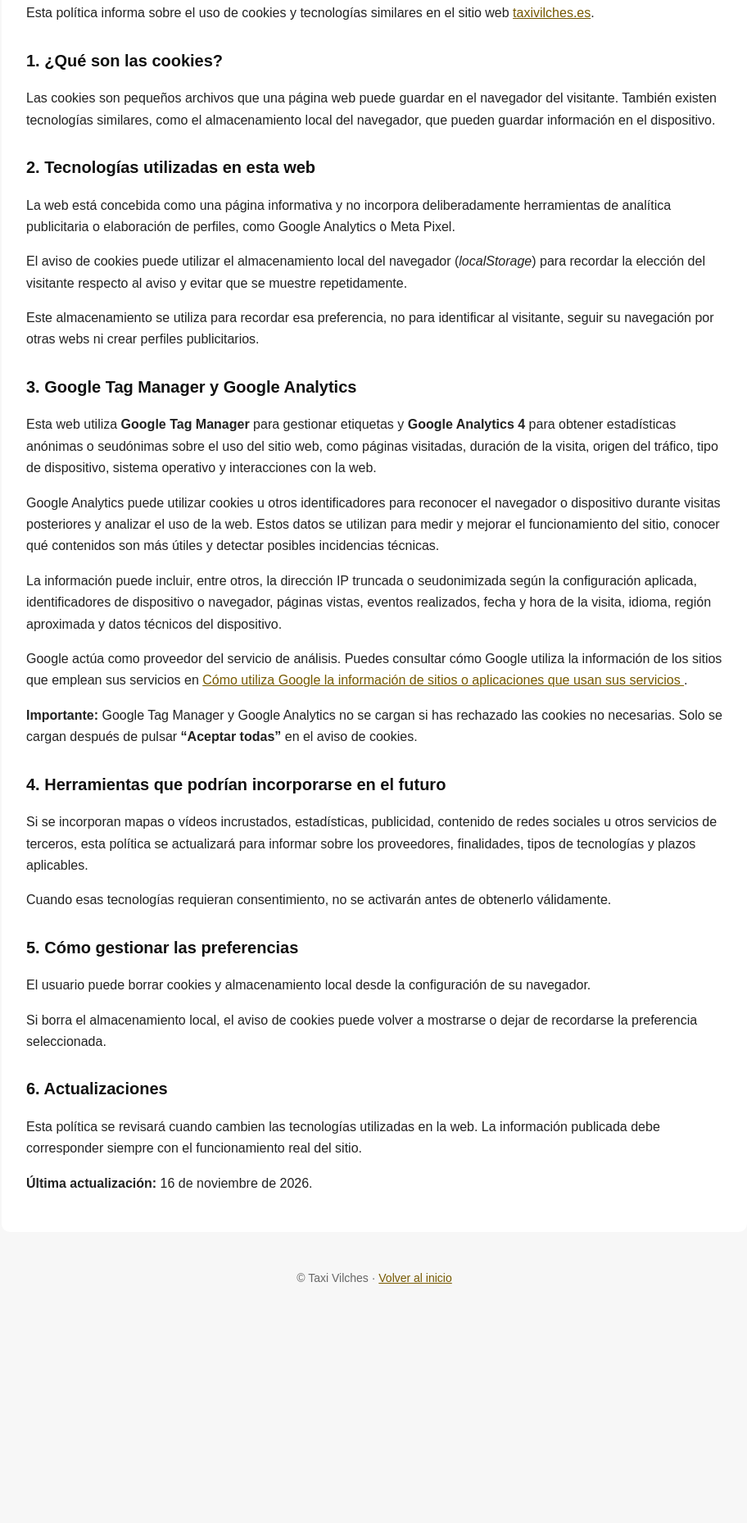
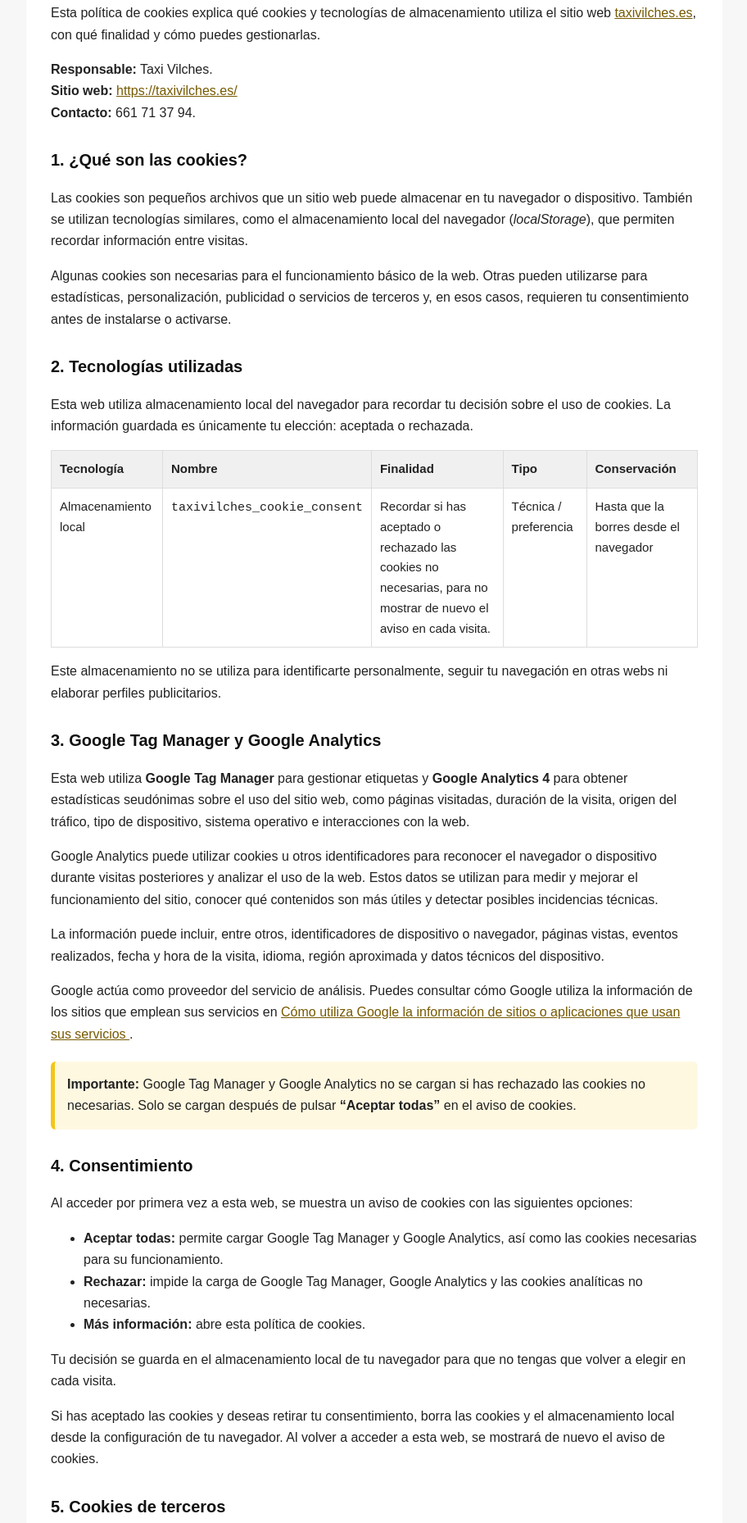
Before and after one commit to apellizcos/Taxi-Vilches, a plain HTML site: page politica-cookies.html in a window 1280 px wide. Shown: the part 253-2111 px from the top of the page at 82% size, without its empty margins (183-1095 px from the left). Before the commit the page ends 1844 px from the top, so only its background shows below. Drawn offline with Linux system fonts and the light colour scheme.

Commit message:
Update politica-cookies.html

```diff
--- a/politica-cookies.html
+++ b/politica-cookies.html
@@ -1,43 +1,160 @@
-
 <!DOCTYPE html>
 <html lang="es">
 <head>
-
-  <script async src="https://www.googletagmanager.com/gtm.js?id=GTM-5LVNCM2N"></script>
-<script>
-  window.dataLayer = window.dataLayer || [];
-  function gtag(){dataLayer.push(arguments);}
-  gtag('js', new Date());
-</script>
-
   <meta charset="UTF-8">
   <meta name="viewport" content="width=device-width, initial-scale=1">
-  <meta name="description" content="Política de cookies de Taxi Vilches.">
+
+  <meta name="description" content="Política de cookies de Taxi Vilches. Información sobre cookies, almacenamiento local, Google Tag Manager y Google Analytics.">
+  <meta name="robots" content="index, follow">
+
   <title>Política de cookies | Taxi Vilches</title>
+
   <link rel="canonical" href="https://taxivilches.es/politica-cookies.html">
+  <link rel="alternate" hreflang="es-ES" href="https://taxivilches.es/politica-cookies.html">
+
+  <link rel="icon" type="image/png" sizes="512x512" href="/android-chrome-512x512.png">
+  <link rel="icon" type="image/png" sizes="192x192" href="/android-chrome-192x192.png">
+  <link rel="apple-touch-icon" href="/apple-touch-icon.png">
+
   <style>
-    body{margin:0;background:#f7f7f7;color:#222;font:16px/1.65 Arial,sans-serif}
-    header{background:#111;border-bottom:4px solid #f5c518;padding:20px;color:white}
-    .wrap{max-width:900px;margin:auto}
-    header a{color:#f5c518;text-decoration:none;font-weight:bold}
-    nav{display:flex;gap:16px;flex-wrap:wrap;margin-top:12px}
-    nav a{color:white;font-size:14px}
-    main{max-width:850px;margin:25px auto;background:white;padding:30px;border-radius:10px}
-    h1,h2{color:#111}h2{margin-top:28px;font-size:20px}
-    a{color:#765900}
-    footer{text-align:center;padding:20px;color:#666;font-size:14px}
-    @media(max-width:600px){main{margin:12px;padding:20px}}
+    :root {
+      --negro: #111111;
+      --amarillo: #f5c518;
+    }
+
+    * {
+      box-sizing: border-box;
+    }
+
+    body {
+      margin: 0;
+      background: #f7f7f7;
+      color: #222;
+      font: 16px/1.65 Arial, Helvetica, sans-serif;
+    }
+
+    a {
+      color: #765900;
+    }
+
+    header {
+      background: var(--negro);
+      border-bottom: 4px solid var(--amarillo);
+      padding: 20px;
+      color: white;
+    }
+
+    .wrap {
+      max-width: 900px;
+      margin: auto;
+    }
+
+    header a {
+      color: var(--amarillo);
+      text-decoration: none;
+      font-weight: bold;
+    }
+
+    nav {
+      display: flex;
+      gap: 16px;
+      flex-wrap: wrap;
+      margin-top: 12px;
+    }
+
+    nav a {
+      color: white;
+      font-size: 14px;
+    }
+
+    nav a:hover {
+      color: var(--amarillo);
+    }
+
+    main {
+      max-width: 850px;
+      margin: 25px auto;
+      background: white;
+      padding: 30px;
+      border-radius: 10px;
+    }
+
+    h1,
+    h2 {
+      color: var(--negro);
+    }
+
+    h2 {
+      margin-top: 28px;
+      font-size: 20px;
+    }
+
+    table {
+      width: 100%;
+      border-collapse: collapse;
+      margin: 15px 0;
+      font-size: 15px;
+    }
+
+    th,
+    td {
+      border: 1px solid #ddd;
+      padding: 10px;
+      text-align: left;
+      vertical-align: top;
+    }
+
+    th {
+      background: #f0f0f0;
+    }
+
+    footer {
+      text-align: center;
+      padding: 20px;
+      color: #666;
+      font-size: 14px;
+    }
+
+    footer a {
+      color: #765900;
+    }
+
+    .aviso {
+      background: #fff8e1;
+      border-left: 5px solid var(--amarillo);
+      padding: 15px;
+      border-radius: 6px;
+      margin: 20px 0;
+    }
+
+    @media (max-width: 600px) {
+      main {
+        margin: 12px;
+        padding: 20px;
+      }
+
+      table {
+        font-size: 14px;
+      }
+
+      th,
+      td {
+        padding: 8px;
+      }
+    }
   </style>
 </head>
+
 <body>
   <header>
     <div class="wrap">
       <a href="/">TAXI VILCHES</a>
-    <nav>
+
+      <nav aria-label="Navegación legal">
         <a href="/">Inicio</a>
         <a href="/aviso-legal.html">Aviso legal</a>
         <a href="/politica-privacidad.html">Privacidad</a>
-      <a href="/politica-cookies.html">Cookies</a>
+        <a href="/politica-cookies.html" aria-current="page">Cookies</a>
       </nav>
     </div>
   </header>
@@ -45,36 +162,81 @@
   <main>
     <h1>Política de cookies</h1>
 
-  <p>Esta política informa sobre el uso de cookies y tecnologías
-  similares en el sitio web
-  <a href="https://taxivilches.es/">taxivilches.es</a>.</p>
+    <p>
+      Esta política de cookies explica qué cookies y tecnologías de almacenamiento
+      utiliza el sitio web
+      <a href="https://taxivilches.es/">taxivilches.es</a>,
+      con qué finalidad y cómo puedes gestionarlas.
+    </p>
+
+    <p>
+      <strong>Responsable:</strong> Taxi Vilches.<br>
+      <strong>Sitio web:</strong>
+      <a href="https://taxivilches.es/">https://taxivilches.es/</a><br>
+      <strong>Contacto:</strong> 661 71 37 94.
+    </p>
 
     <h2>1. ¿Qué son las cookies?</h2>
-  <p>Las cookies son pequeños archivos que una página web puede
-  guardar en el navegador del visitante. También existen tecnologías
-  similares, como el almacenamiento local del navegador, que pueden
-  guardar información en el dispositivo.</p>
 
-  <h2>2. Tecnologías utilizadas en esta web</h2>
-  <p>La web está concebida como una página informativa y no incorpora
-  deliberadamente herramientas de analítica publicitaria o elaboración
-  de perfiles, como Google Analytics o Meta Pixel.</p>
-  <p>El aviso de cookies puede utilizar el almacenamiento local
-  del navegador (<em>localStorage</em>) para recordar la elección
-  del visitante respecto al aviso y evitar que se muestre
-  repetidamente.</p>
-  <p>Este almacenamiento se utiliza para recordar esa preferencia,
-  no para identificar al visitante, seguir su navegación por otras
-  webs ni crear perfiles publicitarios.</p>
+    <p>
+      Las cookies son pequeños archivos que un sitio web puede almacenar en tu
+      navegador o dispositivo. También se utilizan tecnologías similares, como el
+      almacenamiento local del navegador (<em>localStorage</em>), que permiten
+      recordar información entre visitas.
+    </p>
+
+    <p>
+      Algunas cookies son necesarias para el funcionamiento básico de la web.
+      Otras pueden utilizarse para estadísticas, personalización, publicidad o
+      servicios de terceros y, en esos casos, requieren tu consentimiento antes
+      de instalarse o activarse.
+    </p>
+
+    <h2>2. Tecnologías utilizadas</h2>
+
+    <p>
+      Esta web utiliza almacenamiento local del navegador para recordar tu decisión
+      sobre el uso de cookies. La información guardada es únicamente tu elección:
+      aceptada o rechazada.
+    </p>
+
+    <table>
+      <thead>
+        <tr>
+          <th>Tecnología</th>
+          <th>Nombre</th>
+          <th>Finalidad</th>
+          <th>Tipo</th>
+          <th>Conservación</th>
+        </tr>
+      </thead>
+      <tbody>
+        <tr>
+          <td>Almacenamiento local</td>
+          <td><code>taxivilches_cookie_consent</code></td>
+          <td>
+            Recordar si has aceptado o rechazado las cookies no necesarias,
+            para no mostrar de nuevo el aviso en cada visita.
+          </td>
+          <td>Técnica / preferencia</td>
+          <td>Hasta que la borres desde el navegador</td>
+        </tr>
+      </tbody>
+    </table>
+
+    <p>
+      Este almacenamiento no se utiliza para identificarte personalmente, seguir tu
+      navegación en otras webs ni elaborar perfiles publicitarios.
+    </p>
 
     <h2>3. Google Tag Manager y Google Analytics</h2>
 
     <p>
       Esta web utiliza <strong>Google Tag Manager</strong> para gestionar etiquetas
-  y <strong>Google Analytics 4</strong> para obtener estadísticas anónimas o
-  seudónimas sobre el uso del sitio web, como páginas visitadas, duración de la
-  visita, origen del tráfico, tipo de dispositivo, sistema operativo y
-  interacciones con la web.
+      y <strong>Google Analytics 4</strong> para obtener estadísticas seudónimas
+      sobre el uso del sitio web, como páginas visitadas, duración de la visita,
+      origen del tráfico, tipo de dispositivo, sistema operativo e interacciones
+      con la web.
     </p>
 
     <p>
@@ -85,9 +247,8 @@
     </p>
 
     <p>
-  La información puede incluir, entre otros, la dirección IP truncada o
-  seudonimizada según la configuración aplicada, identificadores de dispositivo
-  o navegador, páginas vistas, eventos realizados, fecha y hora de la visita,
+      La información puede incluir, entre otros, identificadores de dispositivo o
+      navegador, páginas vistas, eventos realizados, fecha y hora de la visita,
       idioma, región aproximada y datos técnicos del dispositivo.
     </p>
 
@@ -107,26 +268,90 @@
       <strong>“Aceptar todas”</strong> en el aviso de cookies.
     </div>
 
-  <h2>4. Herramientas que podrían incorporarse en el futuro</h2>
-  <p>Si se incorporan mapas o vídeos incrustados, estadísticas,
-  publicidad, contenido de redes sociales u otros servicios de terceros,
-  esta política se actualizará para informar sobre los proveedores,
-  finalidades, tipos de tecnologías y plazos aplicables.</p>
-  <p>Cuando esas tecnologías requieran consentimiento, no se activarán
-  antes de obtenerlo válidamente.</p>
+    <h2>4. Consentimiento</h2>
 
-  <h2>5. Cómo gestionar las preferencias</h2>
-  <p>El usuario puede borrar cookies y almacenamiento local desde
-  la configuración de su navegador.</p>
-  <p>Si borra el almacenamiento local, el aviso de cookies puede
-  volver a mostrarse o dejar de recordarse la preferencia seleccionada.</p>
+    <p>
+      Al acceder por primera vez a esta web, se muestra un aviso de cookies con las
+      siguientes opciones:
+    </p>
 
-  <h2>6. Actualizaciones</h2>
-  <p>Esta política se revisará cuando cambien las tecnologías utilizadas
-  en la web. La información publicada debe corresponder siempre con
-  el funcionamiento real del sitio.</p>
+    <ul>
+      <li><strong>Aceptar todas:</strong> permite cargar Google Tag Manager y Google Analytics, así como las cookies necesarias para su funcionamiento.</li>
+      <li><strong>Rechazar:</strong> impide la carga de Google Tag Manager, Google Analytics y las cookies analíticas no necesarias.</li>
+      <li><strong>Más información:</strong> abre esta política de cookies.</li>
+    </ul>
 
-  <p><strong>Última actualización:</strong> 16 de noviembre de 2026.</p>
+    <p>
+      Tu decisión se guarda en el almacenamiento local de tu navegador para que no
+      tengas que volver a elegir en cada visita.
+    </p>
+
+    <p>
+      Si has aceptado las cookies y deseas retirar tu consentimiento, borra las
+      cookies y el almacenamiento local desde la configuración de tu navegador.
+      Al volver a acceder a esta web, se mostrará de nuevo el aviso de cookies.
+    </p>
+
+    <h2>5. Cookies de terceros</h2>
+
+    <p>
+      Esta web contiene enlaces a servicios de terceros, como WhatsApp, Facebook,
+      X y Google Maps. Estos enlaces no instalan cookies de terceros por sí solos
+      mientras permaneces en esta web.
+    </p>
+
+    <p>
+      Sin embargo, al hacer clic y acceder a esos servicios, sus proveedores pueden
+      utilizar cookies, identificadores u otras tecnologías propias. El tratamiento
+      de datos realizado por esos proveedores se rige por sus respectivas políticas
+      de privacidad y cookies.
+    </p>
+
+    <h2>6. Herramientas que podrían incorporarse en el futuro</h2>
+
+    <p>
+      Si se incorporan mapas o vídeos incrustados, estadísticas adicionales,
+      publicidad, contenido de redes sociales u otros servicios de terceros, esta
+      política se actualizará para informar sobre los proveedores, finalidades,
+      tipos de tecnologías y plazos de conservación aplicables.
+    </p>
+
+    <p>
+      Cuando esas tecnologías requieran consentimiento, no se activarán antes de
+      obtenerlo válidamente.
+    </p>
+
+    <h2>7. Cómo gestionar las preferencias</h2>
+
+    <p>
+      Puedes configurar tu navegador para bloquear o eliminar cookies. Ten en cuenta
+      que bloquear todas las cookies puede afectar al funcionamiento de algunas webs.
+    </p>
+
+    <ul>
+      <li><a href="https://support.google.com/chrome/answer/95647?hl=es" target="_blank" rel="noopener noreferrer">Google Chrome</a></li>
+      <li><a href="https://support.mozilla.org/es/kb/habilitar-y-deshabilitar-cookies-sitios-web-rastrear-preferencias" target="_blank" rel="noopener noreferrer">Mozilla Firefox</a></li>
+      <li><a href="https://support.microsoft.com/es-es/microsoft-edge" target="_blank" rel="noopener noreferrer">Microsoft Edge</a></li>
+      <li><a href="https://support.apple.com/es-es/guide/safari/sfri11471/mac" target="_blank" rel="noopener noreferrer">Safari</a></li>
+    </ul>
+
+    <p>
+      También puedes eliminar la preferencia guardada desde las herramientas de
+      desarrollador del navegador, en
+      <strong>Application &gt; Local Storage &gt; https://taxivilches.es</strong>,
+      eliminando la clave <code>taxivilches_cookie_consent</code>.
+    </p>
+
+    <h2>8. Actualizaciones</h2>
+
+    <p>
+      Esta política puede actualizarse cuando cambien las tecnologías utilizadas,
+      se incorporen nuevos servicios de terceros o se modifique la normativa
+      aplicable. La información publicada debe corresponder siempre con el
+      funcionamiento real del sitio.
+    </p>
+
+    <p><strong>Última actualización:</strong> 17 de noviembre de 2026.</p>
   </main>
 
   <footer>
```
Lines whose indentation alone changed are shown as unchanged.
